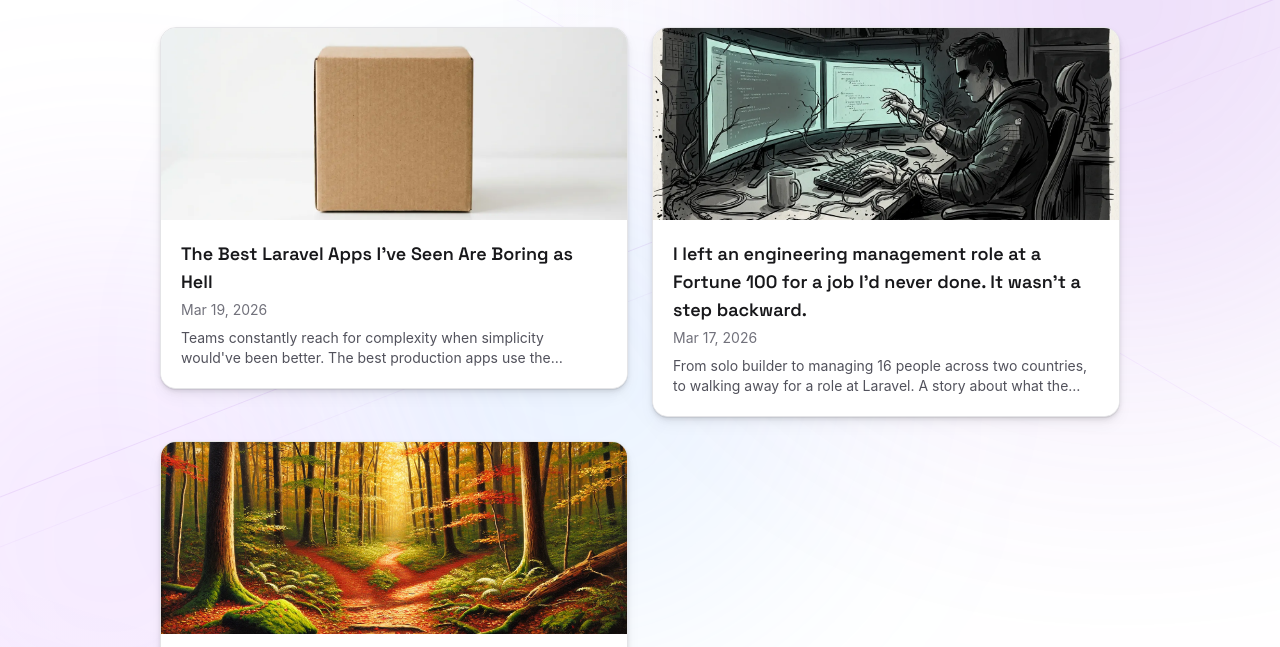
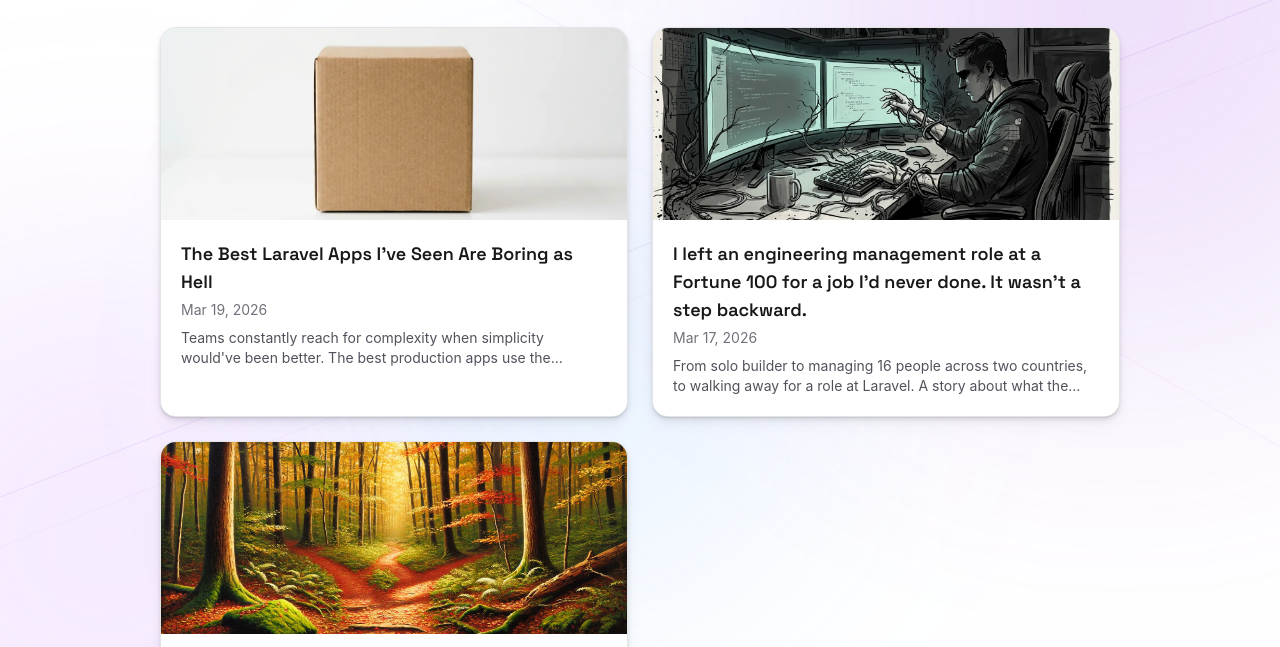
Before and after one commit to DGarbs51/personal-blog, an Astro site: page /blog in a window 1280 px wide. Shown: the part 153-800 px from the top of the page. Built offline with nearby package versions, Linux system fonts and the light colour scheme; Astro itself is replaced by a stand-in of ours.

Commit message:
Fix blog cards to render at equal heights
Co-Authored-By: Claude Opus 4.6 (1M context) <noreply@anthropic.com>

```diff
--- a/src/pages/blog/index.astro
+++ b/src/pages/blog/index.astro
@@ -30,13 +30,13 @@ const posts = (await getCollection("blog")).sort(
       >
         Blog Posts
       </h1>
-      <div class="grid grid-cols-1 gap-6 md:grid-cols-2">
+      <div class="grid auto-rows-[1fr] grid-cols-1 gap-6 md:grid-cols-2">
         {
           posts.map(post => (
             <article>
               <a
                 href={`/blog/${post.id}/`}
-                class="group shadow-card hover:shadow-card-hover block overflow-hidden rounded-2xl border border-zinc-200 bg-white transition-[box-shadow,transform] duration-200 ease-out hover:-translate-y-1 dark:border-zinc-800 dark:bg-zinc-900"
+                class="group shadow-card hover:shadow-card-hover flex h-full flex-col overflow-hidden rounded-2xl border border-zinc-200 bg-white transition-[box-shadow,transform] duration-200 ease-out hover:-translate-y-1 dark:border-zinc-800 dark:bg-zinc-900"
               >
                 {post.data.heroImage && (
                   <Image
@@ -47,7 +47,7 @@ const posts = (await getCollection("blog")).sort(
                     class="h-48 w-full object-cover"
                   />
                 )}
-                <div class="bg-white p-5 dark:bg-zinc-900">
+                <div class="flex grow flex-col bg-white p-5 dark:bg-zinc-900">
                   <h2 class="font-heading group-hover:text-accent-600 dark:group-hover:text-accent-400 text-lg font-semibold text-zinc-900 transition-colors dark:text-white">
                     {post.data.title}
                   </h2>
```
